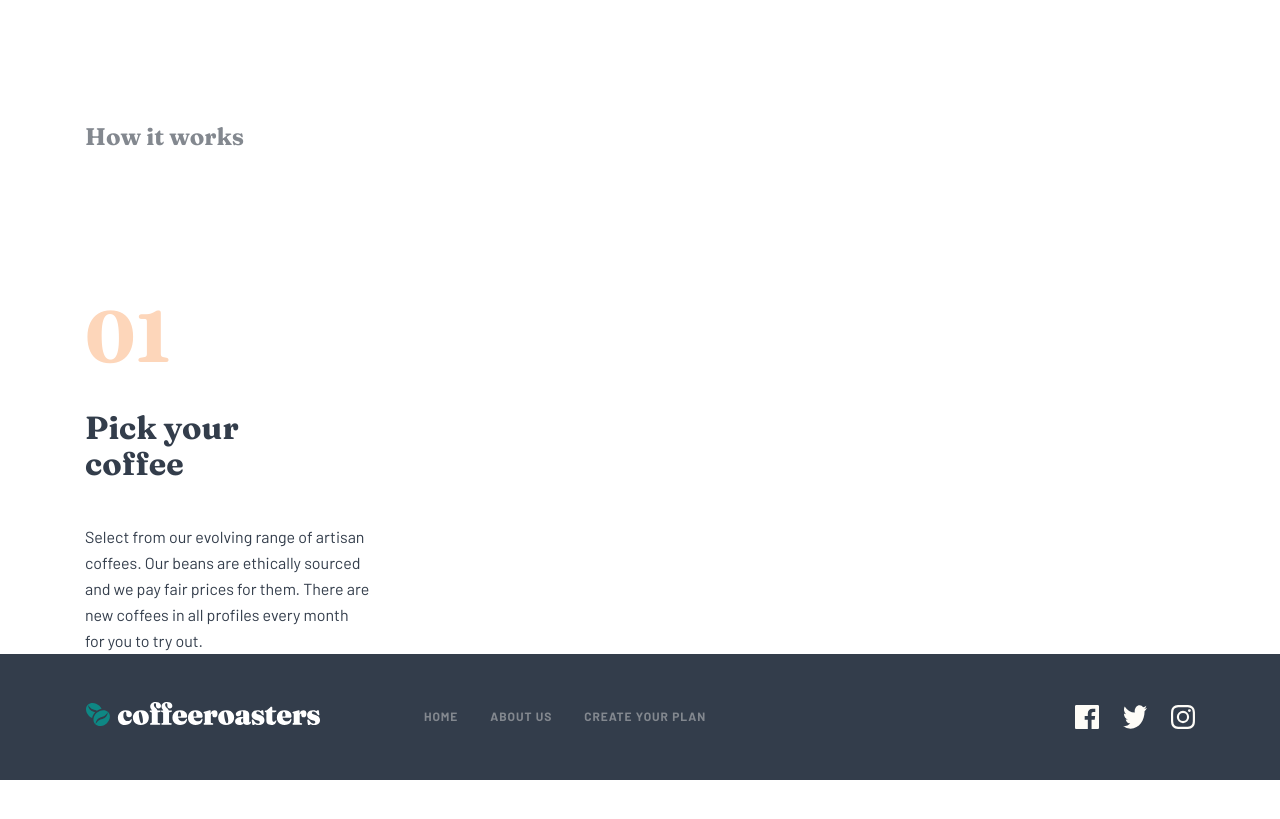
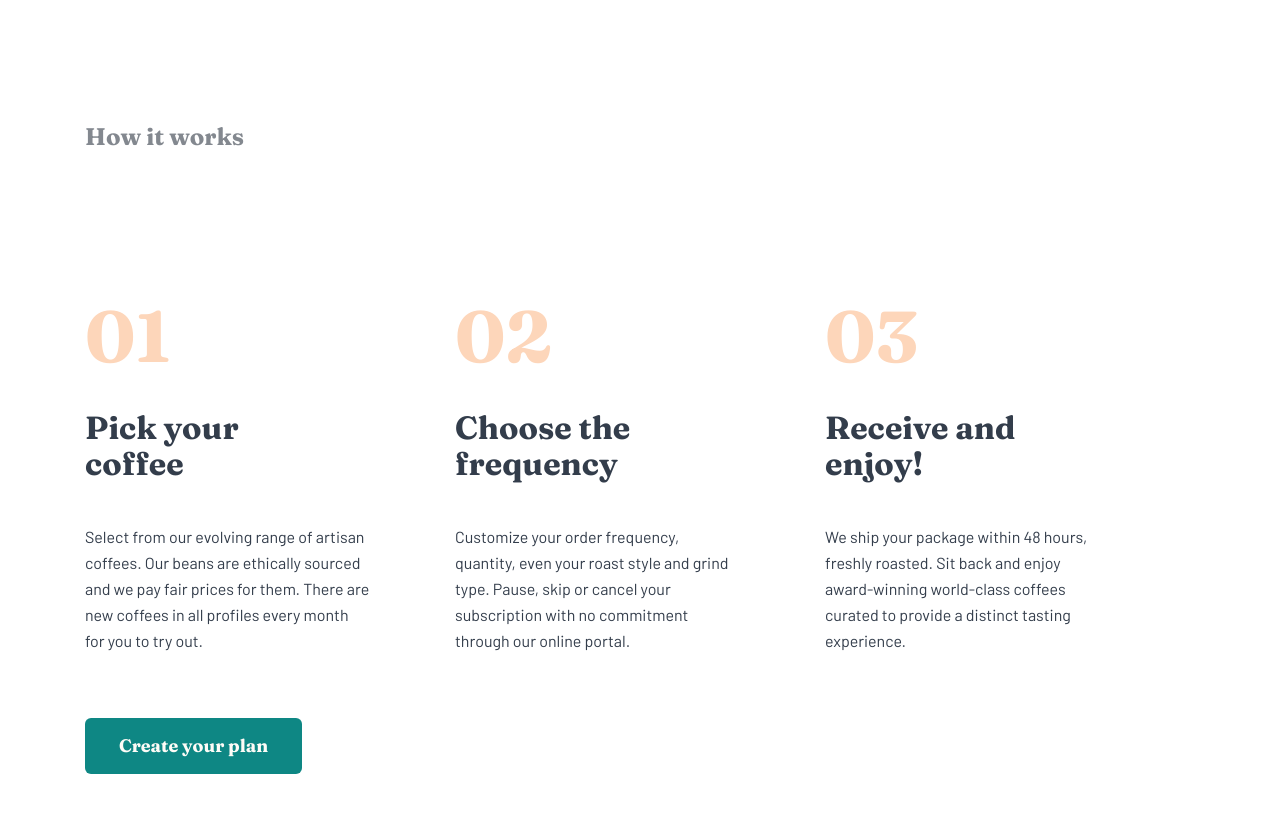
Before and after one commit to DanoBroz/coffeeroasters-subscription, a Next.js app: page / in a window 1280 px wide. Shown: the part 2380-3199 px from the top of the page. Before the commit the page ends 3160 px from the top, so only its background shows below. Built offline with nearby package versions, Linux system fonts and the light colour scheme.

Commit message:
add how section

```diff
--- a/containers/HowSection.tsx
+++ b/containers/HowSection.tsx
@@ -1,26 +1,33 @@
+import { Button, HowStep } from '../components'
+
 export const HowSection = () => {
     return (
-        <section className='px-[85px]'>
+        <section className='mb-[200px] px-[85px]'>
             <span className='mb-[80px] inline-block font-fraunces text-2xl font-bold text-Grey'>How it works</span>
             <div className='bubble-container relative mb-[67px] flex max-w-[791px] items-center justify-between'>
                 <span className='bubble'></span>
                 <span className='bubble'></span>
                 <span className='bubble'></span>
             </div>
-            <div>
-                <div className='max-w-[285px]'>
-                    <span className='inline-block pb-[38px] font-fraunces text-[72px] font-bold leading-none text-paleOrange'>
-                        01
-                    </span>
-                    <span className='inline-block pr-[30px] pb-[42px] font-fraunces text-[32px] font-bold leading-[36px] text-darkGreyBlue'>
-                        Pick your coffee
-                    </span>
-                    <p className='font-barlow leading-[1.625rem]'>
-                        Select from our evolving range of artisan coffees. Our beans are ethically sourced and we pay fair prices
-                        for them. There are new coffees in all profiles every month for you to try out.
-                    </p>
-                </div>
+            <div className='mb-[64px] grid grid-cols-3'>
+                <HowStep
+                    stepNumber={1}
+                    headline='Pick your coffee'
+                    content='Select from our evolving range of artisan coffees. Our beans are ethically sourced and we pay fair prices
+                        for them. There are new coffees in all profiles every month for you to try out.'
+                />
+                <HowStep
+                    stepNumber={2}
+                    headline='Choose the frequency'
+                    content='Customize your order frequency, quantity, even your roast style and grind type. Pause, skip or cancel your subscription with no commitment through our online portal.'
+                />
+                <HowStep
+                    stepNumber={3}
+                    headline='Receive and enjoy!'
+                    content='We ship your package within 48 hours, freshly roasted. Sit back and enjoy award-winning world-class coffees curated to provide a distinct tasting experience.'
+                />
             </div>
+            <Button>Create your plan</Button>
         </section>
     )
 }
```
